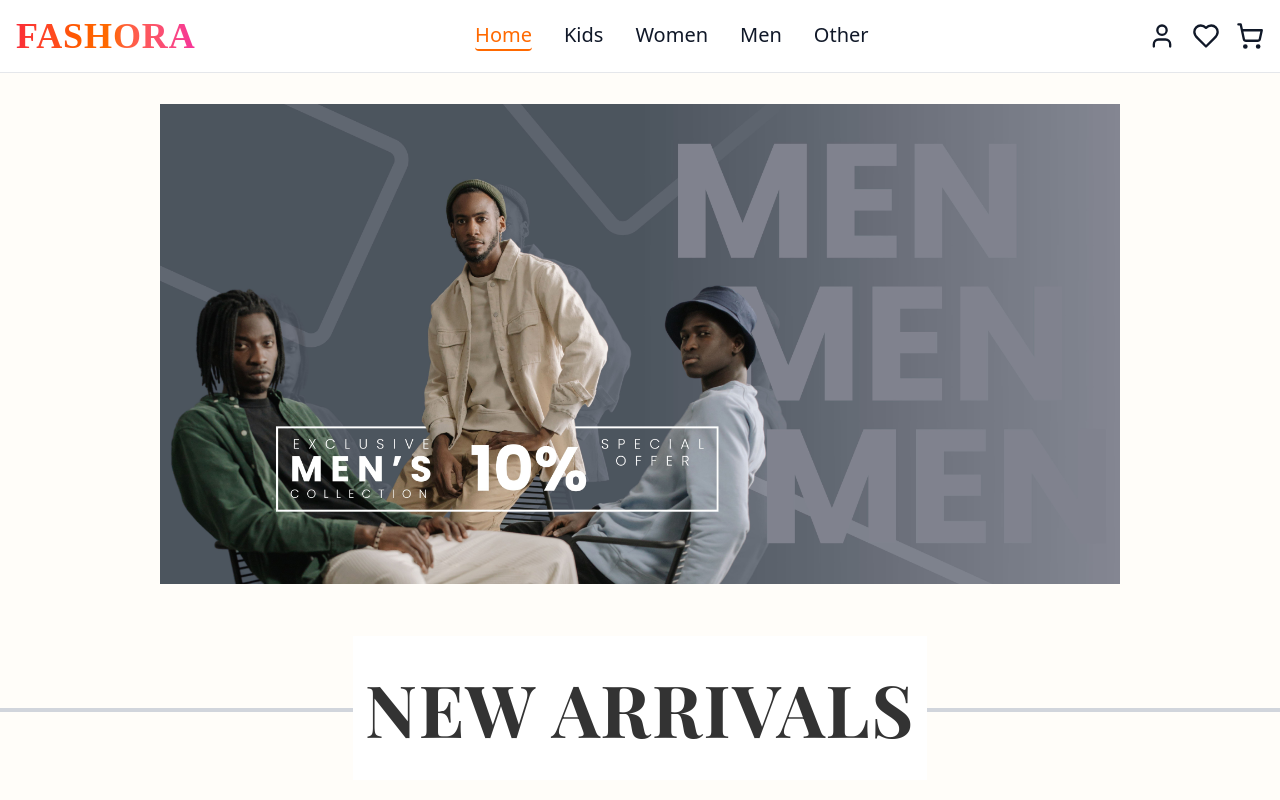
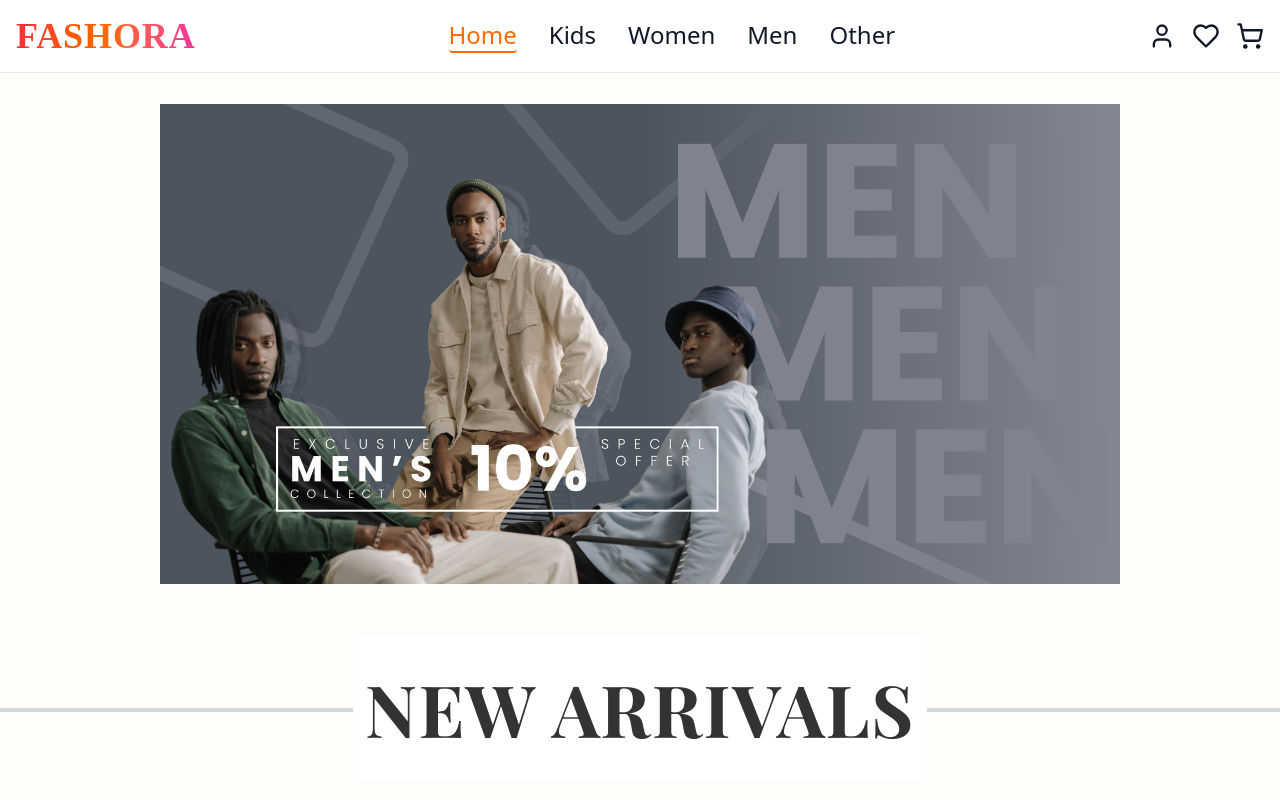
Before and after one commit to Bashitha267/fashoraFE, a React (Vite) app: page / in a window 1280 px wide. Shown: the top 800 px of the page. Built offline with nearby package versions, Linux system fonts and the light colour scheme; a web font is replaced by a local one.

Commit message:
navbar updated

```diff
--- a/src/components/NavBar.tsx
+++ b/src/components/NavBar.tsx
@@ -20,7 +20,7 @@ export const NavBar: React.FC<NavbarProps> = ({
 
   return (
     <nav className="bg-white fixed w-full z-500 top-0 start-0 border-b border-gray-200">
-      <div className="max-w-screen-xl flex flex-wrap items-center justify-between mx-auto p-4">
+      <div className="md:max-w-[160vh] w-screen flex flex-wrap items-center justify-between mx-auto p-4">
         {/* Logo */}
         <div
           className="flex items-center space-x-3 rtl:space-x-reverse cursor-pointer justify-center"
@@ -99,7 +99,7 @@ export const NavBar: React.FC<NavbarProps> = ({
                     e.preventDefault();
                     navigateTo(page);
                   }}
-                  className={`block py-2 px-3 text-gray-900 rounded-sm hover:bg-gray-100 md:hover:bg-transparent hover:text-orange-500 md:p-0 ${
+                  className={`block py-2 px-3 text-gray-900 rounded-sm hover:bg-gray-100 md:hover:bg-transparent hover:text-orange-500 md:p-0 text-2xl ${
                     currentPage === page
                     ? "text-orange-500 border-b-2 border-orange-500"
                     : "text-gray-900 hover:text-orange-500"
```
